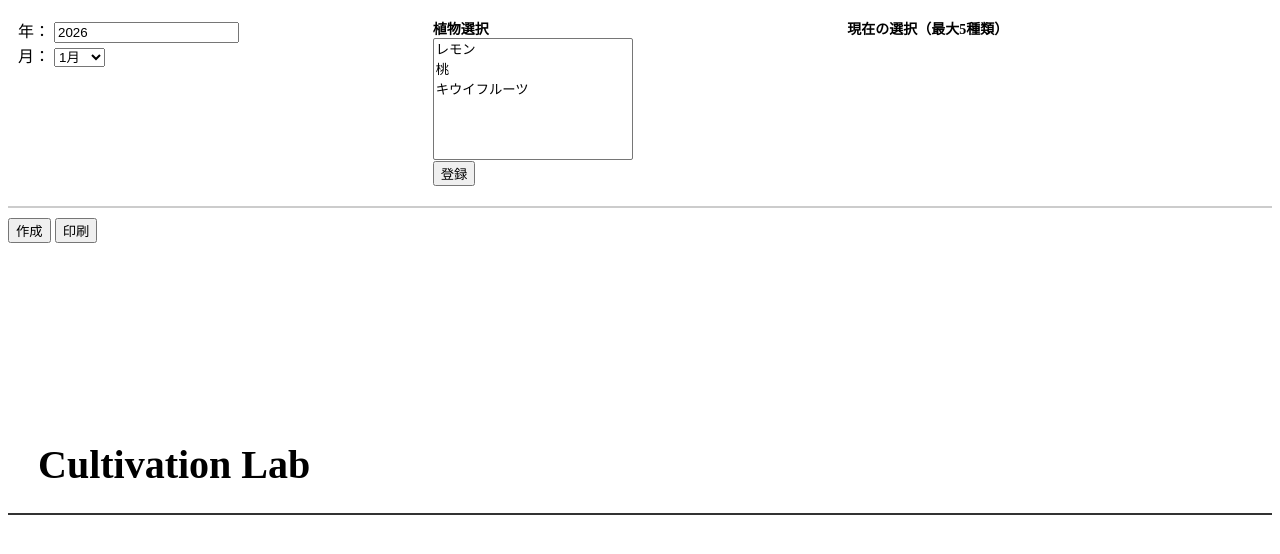
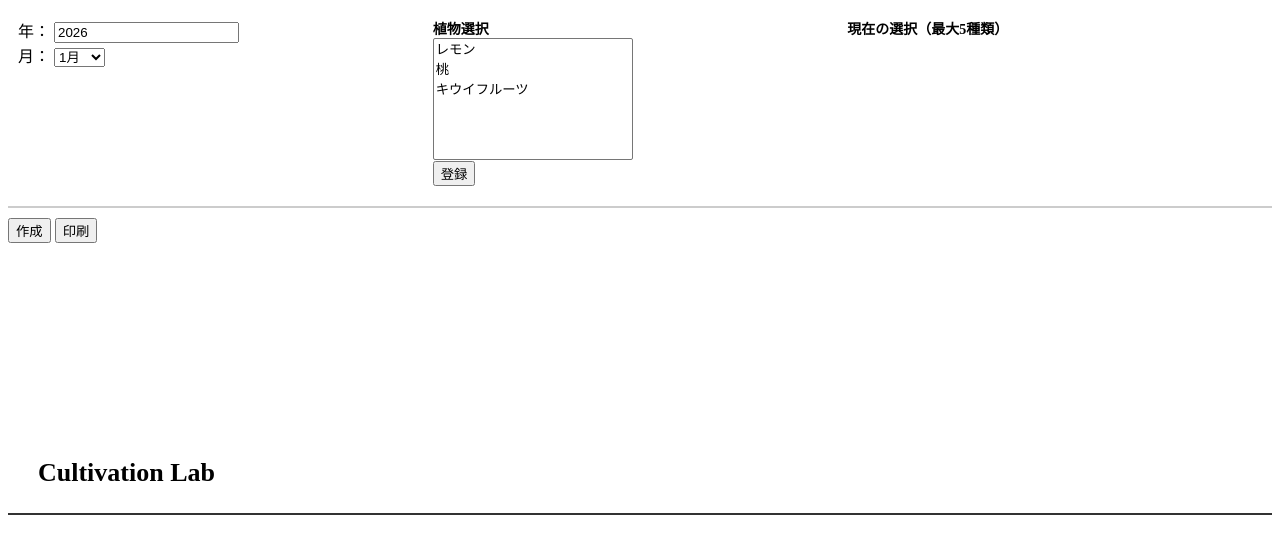
Before and after one commit to shiitake-garden/shiitake-garden.github.io, a Jekyll site: the page contents/calendar/plantcalendar.html, which Jekyll copies as it is, in a window 1280 px wide. Shown: the top 554 px of the page. Built offline with Jekyll 4.4.1, drawn with Linux system fonts in a browser that asks for light colours.

Commit message:
Update plantcalendar.html

```diff
--- a/contents/calendar/plantcalendar.html
+++ b/contents/calendar/plantcalendar.html
@@ -59,8 +58,9 @@
   padding-left: 20px;
 }
 
+/* ★ ロゴを 2/3 の大きさに縮小 */
 #info-month .logo {
-  font-size: 40px;
+  font-size: 26px;
   font-weight: bold;
   margin-bottom: 5px;
 }
@@ -113,9 +113,12 @@
   vertical-align: top;
 }
 
+/* ★ 日付数字を 2 倍に拡大 & 左余白追加 */
 #calendar td div {
   font-weight: bold;
   margin-bottom: 3px;
+  font-size: 30px;
+  padding-left: 6px;
 }
 
 /* 曜日色 */
@@ -158,7 +161,6 @@
 <!-- ========================= -->
 <div id="controls">
 
-  <!-- 左：年・月選択 -->
   <div class="control-block" id="left-controls">
     <label>年：
       <input type="number" id="year" value="2026">
@@ -182,7 +184,6 @@
     </label>
   </div>
 
-  <!-- 中央：植物リスト -->
   <div class="control-block" id="center-controls">
     <strong>植物選択</strong><br>
     <select id="plant-list" size="6" style="width:200px;"></select>
@@ -190,7 +191,6 @@
     <button onclick="addPlant()">登録</button>
   </div>
 
-  <!-- 右：登録済み植物 -->
   <div class="control-block" id="right-controls">
     <strong>現在の選択（最大5種類）</strong>
     <ul id="selected-plants"></ul>
```
Also changed, not shown: other parts of contents/calendar/plantcalendar.html (+0 -1 lines).
